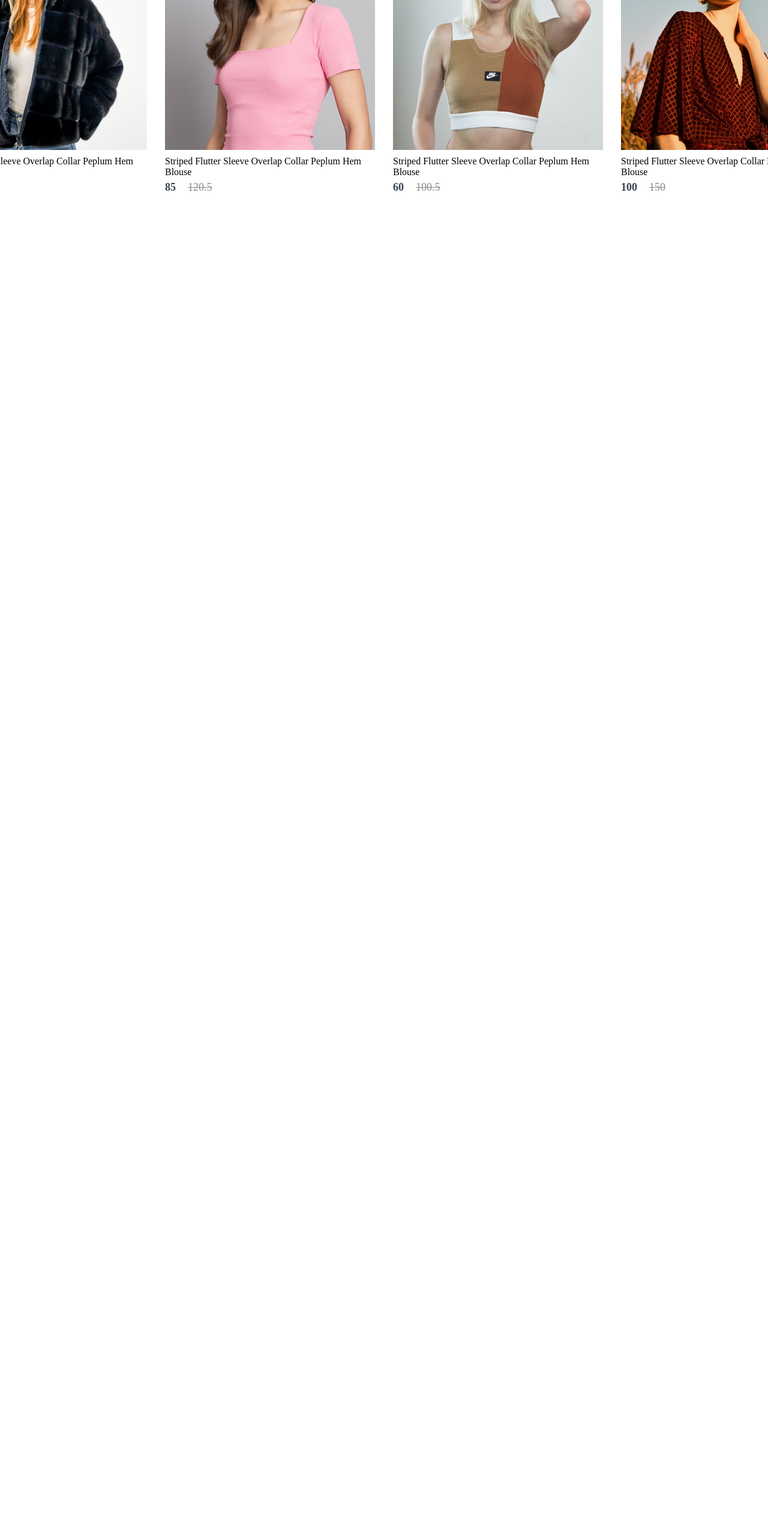
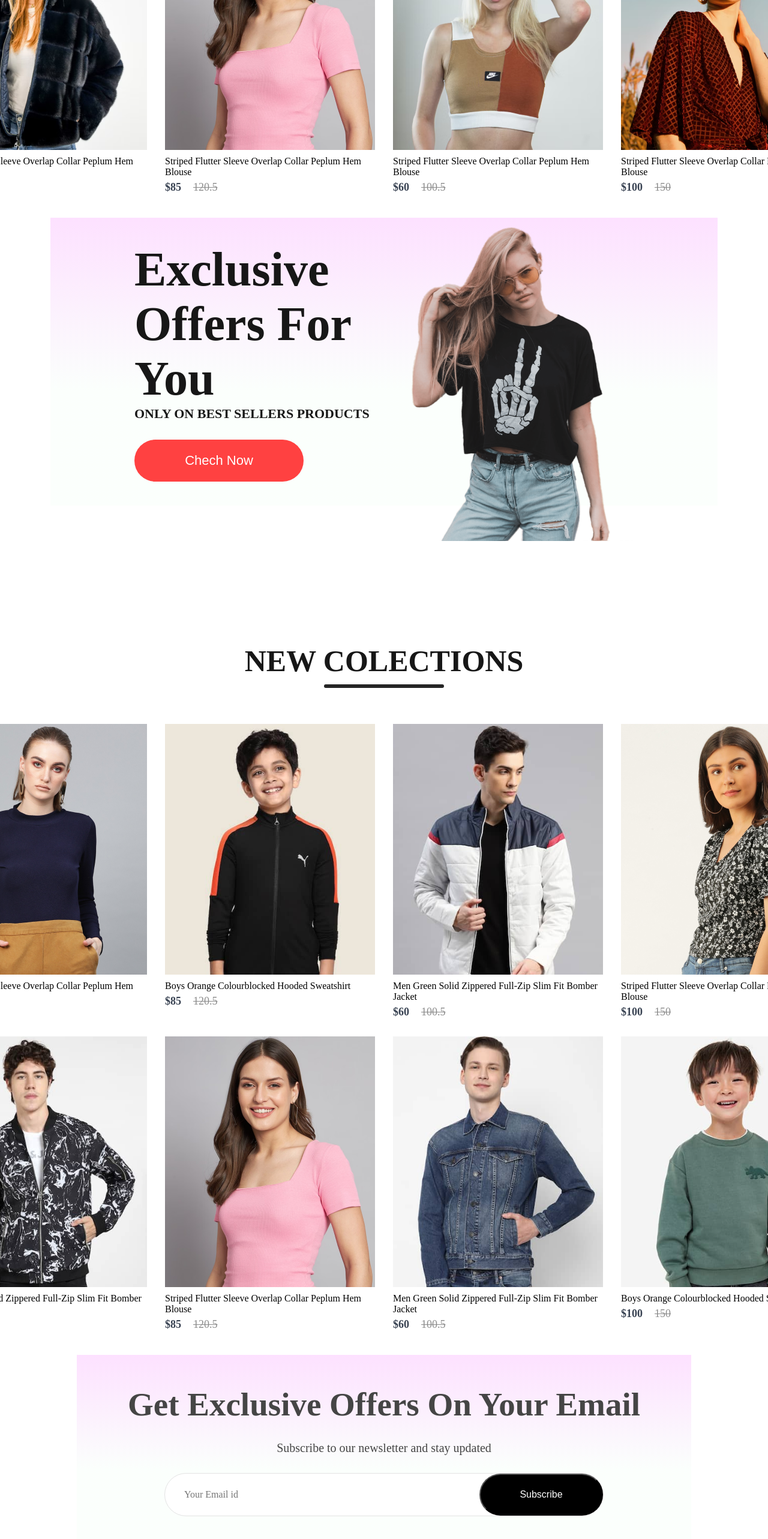
Before and after one commit to Santhoshkumar0913/E-commerce-platform, a React (Create React App) app in the folder frontend/: page / in a window 1280 px wide. Shown: the part 1279-3845 px from the top of the page at 60% size. Before the commit the page ends 1642 px from the top, so only its background shows below. Built offline with nearby package versions, Linux system fonts and the light colour scheme; a web font is replaced by a local one.

Commit message:
added NewCollectiosns & newsletter.

```diff
--- a/frontend/src/Components/Item/Item.jsx
+++ b/frontend/src/Components/Item/Item.jsx
@@ -8,7 +8,7 @@
         <p>{props.name}</p>
         <div className="item-prices">
            <div className="item-price-new">
-            {props.new_price}
+            ${props.new_price}
            </div>
            <div className="item-price-old">
             {props.old_price}
--- /dev/null
+++ b/frontend/src/Components/NewCollections/NewCollections.css
@@ -0,0 +1,26 @@
+.new-collections{
+    display: flex;
+    flex-direction: column;
+    align-items: center;
+    gap: 10px;
+    padding: 80px 0 40px;
+
+}
+.new-collections h1{
+    color: #171717;
+    font-size: 50px;
+    font-weight: 600;
+}
+.new-collections hr{
+    width: 200px;
+    height: 6px;
+    border: none;
+    border-radius: 10px;
+    background: #252525;
+}
+.collections{
+    display: grid;
+    grid-template-columns: 1fr 1fr 1fr 1fr;
+    margin-top: 50px;
+    gap: 30px;
+}
--- /dev/null
+++ b/frontend/src/Components/NewCollections/NewCollections.jsx
@@ -0,0 +1,20 @@
+import React from 'react'
+import './NewCollections.css'
+import new_collections from '../Assets/new_collections'
+import Item from '../Item/Item'
+
+const NewCollections = () => {
+  return (
+    <div className='new-collections'>
+      <h1>NEW COLECTIONS</h1>
+      <hr />
+      <div className="collections">
+        {new_collections.map((item,i)=>{
+            return <Item key={i} id={item.id} name={item.name} image={item.image} new_price={item.new_price} old_price={item.old_price}/>
+        })}
+      </div>
+    </div>
+  )
+}
+
+export default NewCollections
--- /dev/null
+++ b/frontend/src/Components/NewLetter/NewsLetter.css
@@ -0,0 +1,50 @@
+.newsletter{
+    width: 80%;
+    height: 40vh;
+    display: flex;
+    flex-direction: column;
+    align-items: center;
+    justify-content: center;
+    margin: auto;
+    margin-bottom: 150px;
+    background: linear-gradient(180deg, #fde1ff 0%,#e1ffea22 60%);
+    gap: 30px;
+}
+.newsletter h1{
+    color: #454545;
+    font-size: 55px;
+    font-weight: 600;
+}
+.newsletter p{
+    color: #454545;
+    font-size: 20px;
+
+}
+.newsletter div{
+    display: flex;
+    align-items: center;
+    justify-content: space-between;
+    background: white;
+    width: 730px;
+    height: 70px;
+    border-radius: 80px;
+    border: 1px solid #e3e3e3;
+}
+.newsletter input{
+    width: 500px;
+    margin-left: 30px;
+    border: none;
+    outline: none;
+    color: #616161;
+    font-family: Poppins;
+    font-size: 16px;
+}
+.newsletter div button{
+    width: 210px;
+    height: 70px;
+    border-radius: 80px;
+    background: black;
+    color: white;
+    font-size: 16px;
+    cursor: pointer;
+}
--- /dev/null
+++ b/frontend/src/Components/NewLetter/NewsLetter.jsx
@@ -0,0 +1,17 @@
+import React from 'react'
+import './NewsLetter.css'
+
+const Newletter = () => {
+  return (
+    <div className='newsletter'>
+      <h1>Get Exclusive Offers On Your Email</h1>
+      <p>Subscribe to our newsletter and stay updated</p>
+      <div>
+        <input type="email" placeholder='Your Email id' />
+        <button>Subscribe</button>
+      </div>
+    </div>
+  )
+}
+
+export default Newletter
--- /dev/null
+++ b/frontend/src/Components/Offers/Offers.css
@@ -0,0 +1,44 @@
+.offers{
+    width: 65%;
+    height: 60vh;
+    display: flex;
+    margin: auto;
+    padding: 0px 140px;
+    margin-bottom: 150px;
+    background: linear-gradient(180deg, #fde1ff 0%,#e1ffea22 60%);
+}
+.offers-left{
+    flex: 1;
+    display: flex;
+    flex-direction: column;
+    justify-content: center;
+}
+.offers-left h1{
+    color: #171717;
+    font-size: 80px;
+    font-weight: 600;
+}
+.offers-left p{
+    color: #171717;
+    font-size: 22px;
+    font-weight: 600;
+}
+.offers-left button{
+    width: 282px;
+    height: 70px;
+    border-radius: 35px;
+    background: #ff4141;
+    border: none;
+    color: white;
+    font-size: 22px;
+    font-weight: 500;
+    margin-top: 30px;
+    cursor: pointer;
+}
+.offers-right{
+    flex: 1;
+    display: flex;
+    align-items: center;
+    justify-content: flex-end;
+    padding-top: 50px;
+}
--- /dev/null
+++ b/frontend/src/Components/Offers/Offers.jsx
@@ -0,0 +1,22 @@
+import React from 'react'
+import './Offers.css'
+import exclusive_image from '../Assets/exclusive_image.png'
+
+
+const Offers = () => {
+  return (
+    <div className='offers'>
+        <div className="offers-left">
+            <h1>Exclusive</h1>
+            <h1>Offers For You</h1>
+            <p>ONLY ON BEST SELLERS PRODUCTS</p>
+            <button>Chech Now</button>
+        </div>
+        <div className="offers-right">
+            <img src={exclusive_image} alt="" />
+        </div>
+    </div>
+  )
+}
+
+export default Offers
--- a/frontend/src/Pages/Shop.jsx
+++ b/frontend/src/Pages/Shop.jsx
@@ -1,12 +1,18 @@
 import React from 'react'
 import Hero from '../Components/Hero/Hero'
 import Popular from '../Components/Popular/Popular'
+import Offers from '../Components/Offers/Offers'
+import NewCollections from '../Components/NewCollections/NewCollections'
+import Newletter from '../Components/NewLetter/NewsLetter'
 
 const Shop = () => {
   return (
     <div>
       <Hero/>
       <Popular/>
+      <Offers/>
+      <NewCollections/>
+      <Newletter/>
 
     </div>
   )
```
